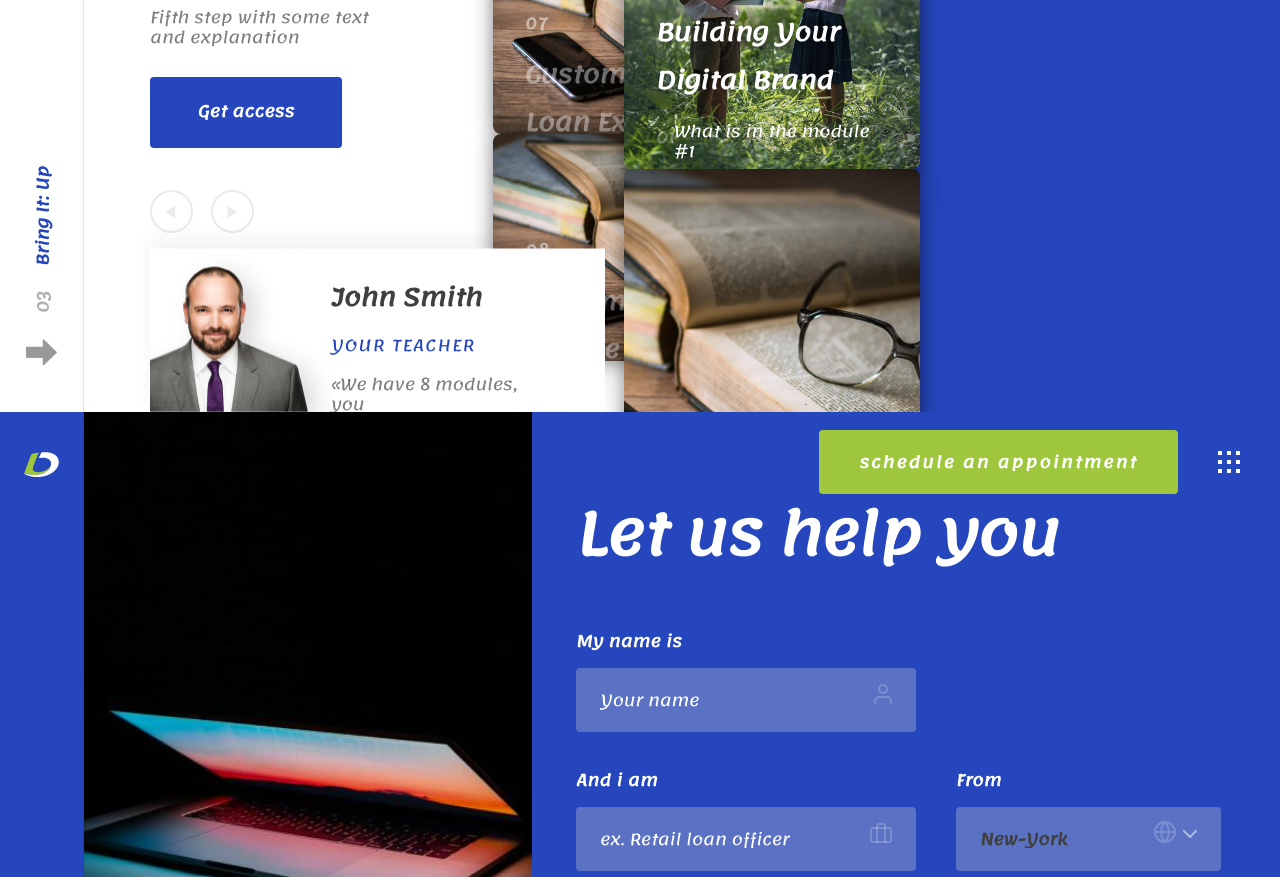
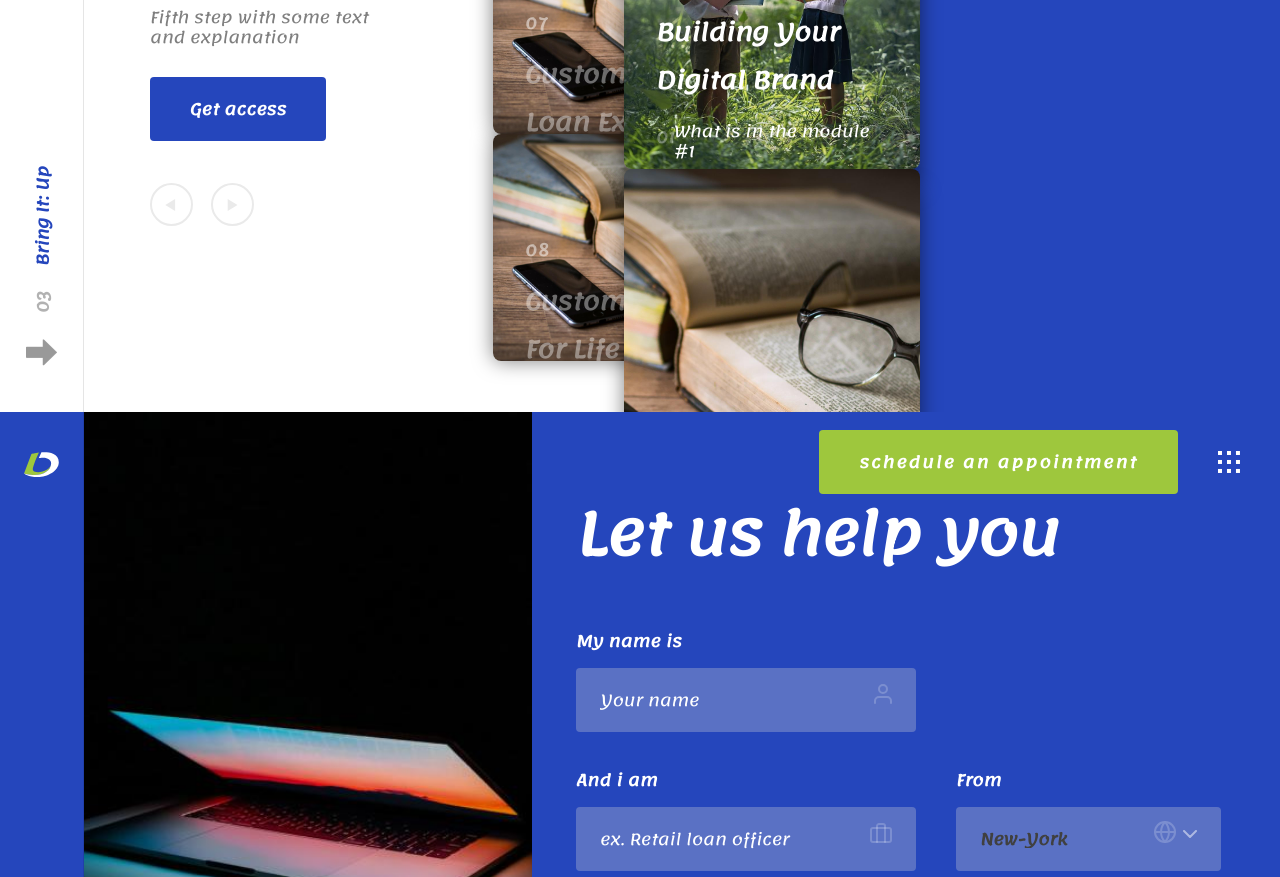
Before and after one commit to Filgeary/demo-marketing, a website with bundled scripts: page src/index.html in a window 1280 px wide. Shown: the part 1988-2865 px from the top of the page. Built offline with nearby package versions, Linux system fonts and the light colour scheme.

Commit message:
fix block 'hanson' style

```diff
--- a/src/assets/css/style.css
+++ b/src/assets/css/style.css
@@ -774,7 +774,7 @@ a:active {
 .modules__info .btn {
   margin-top: 30px;
   color: #fff;
-  padding: 18px 48px 21px 48px;
+/*   padding: 18px 48px 21px 48px; */
 }
 
 .modules__info-btns {
@@ -842,24 +842,26 @@ a:active {
 
 .modules__info .hanson {
   position: absolute;
+  z-index: 10;
   bottom: 0;
+  display: none;
   width: 455px;
-  height: 164px;
   background: url(../img/hanson.png) center center no-repeat;
-  box-shadow: 0 -10px 20px rgba(0, 0, 0, 0.05);
-  padding: 26px 84px 30px 181px;
+  box-shadow: 0 -10px 20px rgba(0, 0, 0, 0.03);
+  padding: 0px 44px 30px 181px;
 }
 
 .modules__info .hanson__title {
-  font-weight: 900;
-  line-height: normal;
-  font-size: 24px;
+  margin-top: 20px;
+  font-weight: 900;
+  line-height: normal;
+  font-size: 20px;
   letter-spacing: -0.48px;
 }
 
 .modules__info .hanson__teacher {
   line-height: normal;
-  font-size: 16px;
+  font-size: 14px;
   letter-spacing: 1.365px;
   text-transform: uppercase;
   color: #2546bc;
@@ -869,7 +871,7 @@ a:active {
 .modules__info .hanson__descr {
   font-weight: 400;
   line-height: 20px;
-  font-size: 16px;
+  font-size: 14px;
   letter-spacing: -0.28px;
   color: #000;
   mix-blend-mode: normal;
--- a/src/index.html
+++ b/src/index.html
@@ -843,8 +843,8 @@
               <div class="hanson__title">John Smith</div>
               <div class="hanson__teacher">your teacher</div>
               <div class="hanson__descr">
-                «We have 8 modules, you <br />
-                can see what are they about»
+                «We have 7 modules, you <br />
+                can see what are they
               </div>
             </div>
           </div>
```
